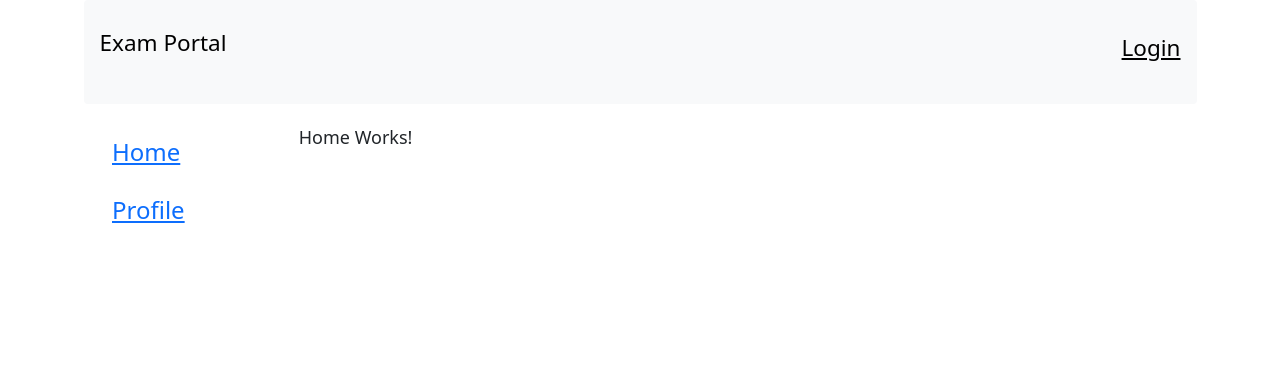
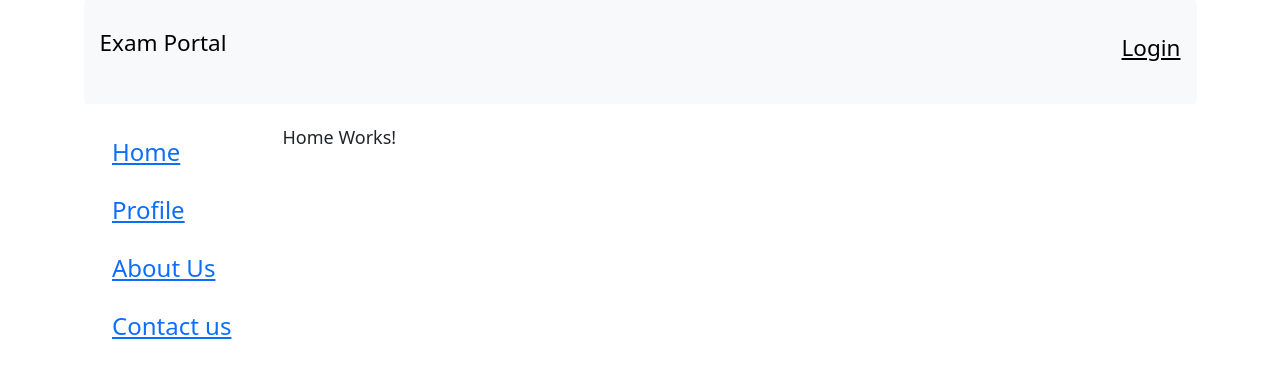
Before and after one commit to mayurb6706/ExamPortal, an Angular app in the folder Exam-Portal-Frontend/: page /home in a window 1280 px wide. Shown: the top 378 px of the page. Built offline with nearby package versions, Linux system fonts and the light colour scheme.

Commit message:
Created about us and contact us component

```diff
--- a/Exam-Portal-Frontend/src/app/app-routing.module.ts
+++ b/Exam-Portal-Frontend/src/app/app-routing.module.ts
@@ -5,8 +5,12 @@ import { LoginComponent } from './auth/login/login.component';
 import { LogoutComponent } from './auth/logout/logout.component';
 import { ProfileComponent } from './user/profile/profile.component';
 import { HomeComponent } from './common-component/home/home.component';
+import { ContactUsComponent } from './common-component/contact-us/contact-us.component';
+import { AboutUsComponent } from './common-component/about-us/about-us.component';
 
 const routes: Routes = [
+  {path:'contact-us',component:ContactUsComponent},
+  {path:'about-us', component:AboutUsComponent},
   {path:'profile',component:ProfileComponent},
   {path:'logout', component:LogoutComponent},
   {path:'login', component:LoginComponent},
--- a/Exam-Portal-Frontend/src/app/app.component.html
+++ b/Exam-Portal-Frontend/src/app/app.component.html
@@ -3,7 +3,7 @@
         <app-navbar></app-navbar>
         <div class="container">
             <div class="row content">
-                <div class="col-lg-1 sidenav ">
+                <div class="col-lg-2 sidenav ">
                     <div class="max-width col-xl-12">
                         <ul class="nav  nav-pills nav-stacked">
                             <li>
@@ -12,13 +12,20 @@
                             <li>
                                 <a href="/profile">Profile</a>
                             </li>
+                            <li>
+                                <a href="/about-us">About Us</a>
+                            </li>
+                            <li>
+                                <a href="/contact-us">Contact us</a>
+                            </li>
                         </ul>
-                      </div>
+                    </div>
                 </div>
-                <div class="col-sm-11">
+                <div class="col-sm-10">
                     <router-outlet></router-outlet>
                 </div>
             </div>
+
         </div>
     </div>
 
--- /dev/null
+++ b/Exam-Portal-Frontend/src/app/common-component/about-us/about-us.component.html
@@ -0,0 +1 @@
+<p>about-us works!</p>
--- /dev/null
+++ b/Exam-Portal-Frontend/src/app/common-component/about-us/about-us.component.ts
@@ -0,0 +1,15 @@
+import { Component, OnInit } from '@angular/core';
+
+@Component({
+  selector: 'app-about-us',
+  templateUrl: './about-us.component.html',
+  styleUrls: ['./about-us.component.css']
+})
+export class AboutUsComponent implements OnInit {
+
+  constructor() { }
+
+  ngOnInit(): void {
+  }
+
+}
--- /dev/null
+++ b/Exam-Portal-Frontend/src/app/common-component/contact-us/contact-us.component.html
@@ -0,0 +1 @@
+<p>contact-us works!</p>
--- /dev/null
+++ b/Exam-Portal-Frontend/src/app/common-component/contact-us/contact-us.component.ts
@@ -0,0 +1,15 @@
+import { Component, OnInit } from '@angular/core';
+
+@Component({
+  selector: 'app-contact-us',
+  templateUrl: './contact-us.component.html',
+  styleUrls: ['./contact-us.component.css']
+})
+export class ContactUsComponent implements OnInit {
+
+  constructor() { }
+
+  ngOnInit(): void {
+  }
+
+}
--- a/Exam-Portal-Frontend/src/app/common-component/home/home.component.html
+++ b/Exam-Portal-Frontend/src/app/common-component/home/home.component.html
@@ -1,7 +1,2 @@
-<div class="bootstrap-wrapper">
-  <div class="container-fluid">
-    <div class="col-md-12 offset-md-1">
+
       <p>Home Works!</p>
-    </div>
-  </div>
-</div>
--- a/Exam-Portal-Frontend/src/styles.css
+++ b/Exam-Portal-Frontend/src/styles.css
@@ -1,8 +1,7 @@
-/* You can add global styles to this file, and also import other style files */
 
 body,
 html{
-    width: 100%;
+    width:auto;
     font-size: large;
 }
 
@@ -26,8 +25,7 @@ html{
 
 }
 
- /* On small screens, set height to 'auto' for sidenav and grid */
- @media screen and (max-width: 767px) {
+  @media screen and (max-width: 767px) {
    .sidenav {
      height: auto;
      padding: 15px;
```
Also changed, not shown: Exam-Portal-Frontend/src/app/common-component/common-component.module.ts (+8 -2 lines), Exam-Portal-Frontend/src/app/common-component/about-us/about-us.component.css (added), Exam-Portal-Frontend/src/app/common-component/contact-us/contact-us.component.css (added), 2 other files (tests, documents, lock files or other folders).
